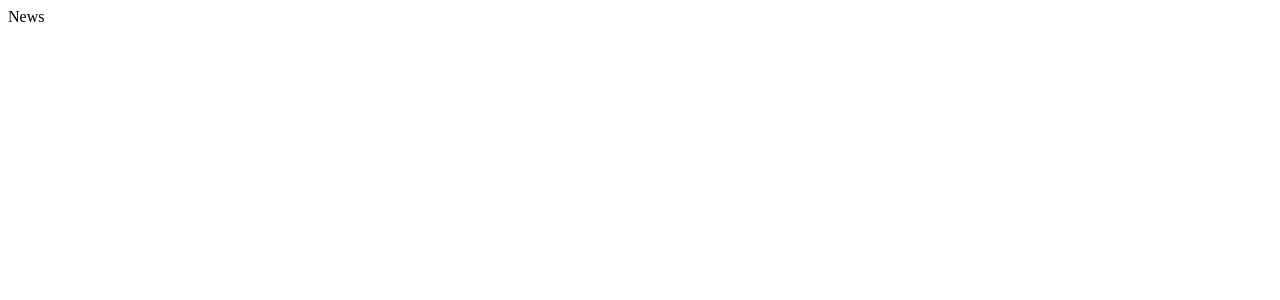
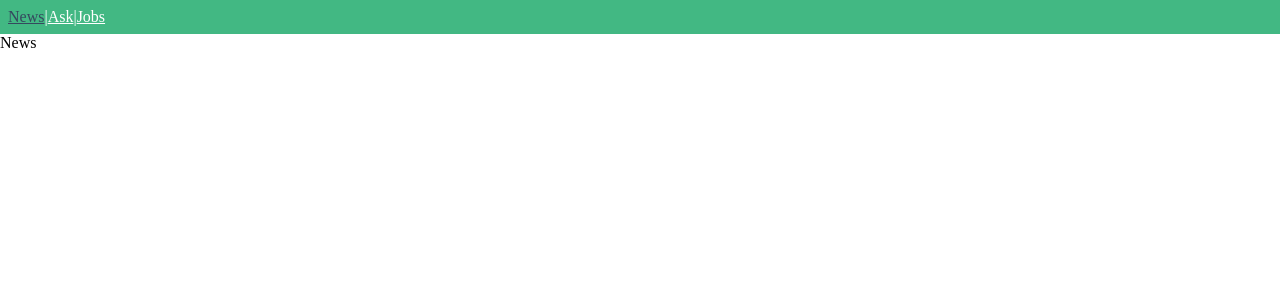
Before and after one commit to Jetty2020/vue-news, a Vue app: page /news in a window 1280 px wide. Shown: the top 300 px of the page. Built offline with nearby package versions, Linux system fonts and the light colour scheme.

Commit message:
:sparkles: tool-bar 요소 셍성

```diff
--- a/src/App.vue
+++ b/src/App.vue
@@ -1,7 +1,21 @@
 <template>
+  <tool-bar></tool-bar>
   <router-view />
 </template>
 
-<script></script>
+<script>
+import ToolBar from './components/ToolBar.vue';
 
-<style></style>
+export default {
+  components: {
+    ToolBar,
+  },
+};
+</script>
+
+<style>
+body {
+  padding: 0;
+  margin: 0;
+}
+</style>
--- /dev/null
+++ b/src/components/ToolBar.vue
@@ -0,0 +1,26 @@
+<template>
+  <div class="header">
+    <router-link to="/news">News</router-link> |
+    <router-link to="/ask">Ask</router-link> |
+    <router-link to="/jobs">Jobs</router-link>
+  </div>
+</template>
+
+<script>
+export default {};
+</script>
+
+<style scoped>
+.header {
+  color: white;
+  background-color: #42b883;
+  display: flex;
+  padding: 8px;
+}
+.header .router-link-exact-active {
+  color: #35495e;
+}
+.header a {
+  color: white;
+}
+</style>
```
